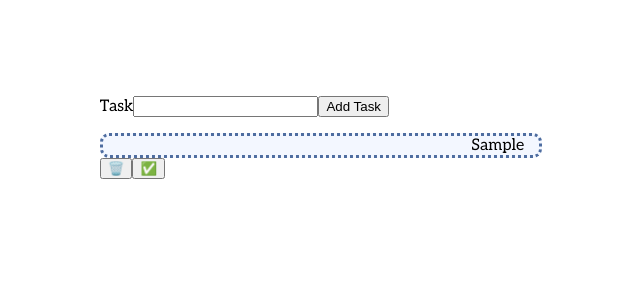
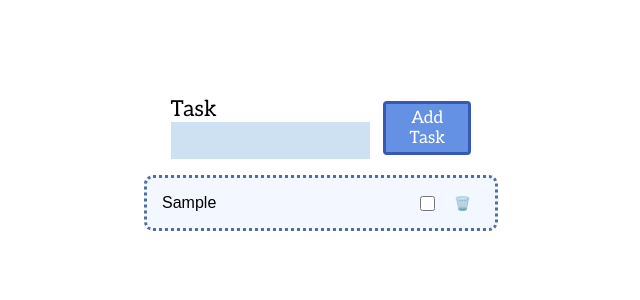
Before and after one commit to Ave-Mari/Todo-App, a React app: page / in a window 1280 px wide. Both pictures are taken after typing "Sample" into the empty fields and a click on the button "Add Task". Shown: the top 300 px of the page, without its empty margins (319-959 px from the left). Built offline with nearby package versions, Linux system fonts and the light colour scheme; the HTML template or start-up script is replaced by a standard one.

Commit message:
fix checkbox problems

```diff
--- a/src/App.js
+++ b/src/App.js
@@ -3,17 +3,17 @@ import { hot } from 'react-hot-loader/root';
 import Loading from './components/Loading';
 
 
-
 function App() {
   const [loading, setLoading] = useState(false);
-  const [todo, setTodo] = useState({});
 
-  const [doneTaskStyle, setDoneTaskStyle] = useState('');
+  const [todo, setTodo] = useState({
+    task: '',
+    completed: false
+  });
 
   const [tasks, setTasks] = useState([]);
 
-
-
+  const [checked, setChecked] = useState(false);
 
 
   const handleChange = (e) => {
@@ -26,68 +26,86 @@ function App() {
   const handleSubmit = (e) => {
     e.preventDefault();
     if (todo.task) {
-      const newTodo = {...todo, id: tasks.length + 1, done: false};
+      const newTodo = {...todo, id: new Date().valueOf(), completed: false };
       setTasks([...tasks, newTodo]);
       setTodo({task: ''});
-      console.log(tasks);
     }
   }
 
   const removeItem = (id) => {
     console.log('click remove btn')
-    const newTasks = tasks.filter((i) =>  i['id'] !== id);
+    const newTasks = tasks.filter((i) =>  i.id !== id);
     setTasks(newTasks);
-    console.log('after removing item:' + newTasks);
+  };
+
+  const taskChecked = (id) => {
+    tasks.map((item) => {
+       if (item.id === id) {
+        item.completed = !item.completed;
+       }
+       return item;
+    }
+    );
+    setTasks([...tasks]);
   }
 
-  const taskIsDone = (id) => {
-    console.log('click done btn');
-    tasks.filter((i) => {
-      if (i['id'] === id) {
-       i['done'] = true;
-     //console.log('merge prop:' + newTask);
-
-      }
-    })
-
-  }
-
-  useEffect(() => {
-    if (todo.done) {
-      setDoneTaskStyle('line-through');
-    }  //else {
-      //document.querySelector('.todo-item').style.cssText = 'text-decoration: none;';
-   // }
-
-  }, [doneTaskStyle]);
-
-
-
-  if (loading) {
-    return (
-      <main>
-        <Loading />
-      </main>
-    )
-  }
+  //  if (loading) {
+  //   return (s
+  //     <main>
+  //       <Loading />
+  //     </main>
+  //   )
+  // }
 
     return (
       <>
         <main>
           <section className="todo-section">
-            <form onSubmit={handleSubmit}>
-              <label htmlFor="task">Task</label>
-              <input type="text" id="task" name="task" value={todo.task} onChange={handleChange}/>
-              <button type="submit">Add Task</button>
+          <div className="form-block">
+            <form onSubmit={handleSubmit} className="form">
+              <div className="input-block">
+              <label htmlFor="task" className="task-label">Task</label>
+              <input type="text" id="task" name="task" value={todo.task} onChange={handleChange} className='add-task-input'/>
+              </div>
+              <button type="submit" className="btn-add-task">Add Task</button>
                </form>
-               <article>
+          </div>
+
+               <article className="article">
+                {tasks.length <= 0 && (
+                  <p className="no-task">There is no task...</p>
+                )}
                 {tasks.map((item) => {
                   const {id, task} = item;
                   return (
                     <ul key={id} className="todo-list">
-                      <li className="todo-item" style={{textDecoration: doneTaskStyle}}>{task}</li>
-                      <button onClick={() => removeItem(id)}>🗑️</button>
-                      <button onClick={() => taskIsDone(id)}>✅</button>
+                      <li className="todo-item" >
+                        <p className={todo.completed ? "task-checked" : "uncheсked"}>
+                          {task}
+                          </p>
+                          <div className="todo-checkbox-block">
+                          <input
+                          type='checkbox'
+                          className="todo-checkbox"
+                          checked={checked[id]}
+                          onChange={(e) => {
+                          setChecked(e.target.checked);
+                          taskChecked(id);
+
+                       }}
+                       />
+                          </div>
+
+                      <button className="todo-item-btn" onClick={() =>
+                      setTimeout(() => {
+                        removeItem(id)
+                      }, 800)
+
+                        }>
+                          🗑️
+                          </button>
+                      </li>
+
                     </ul>
                   )
                 })}
```
